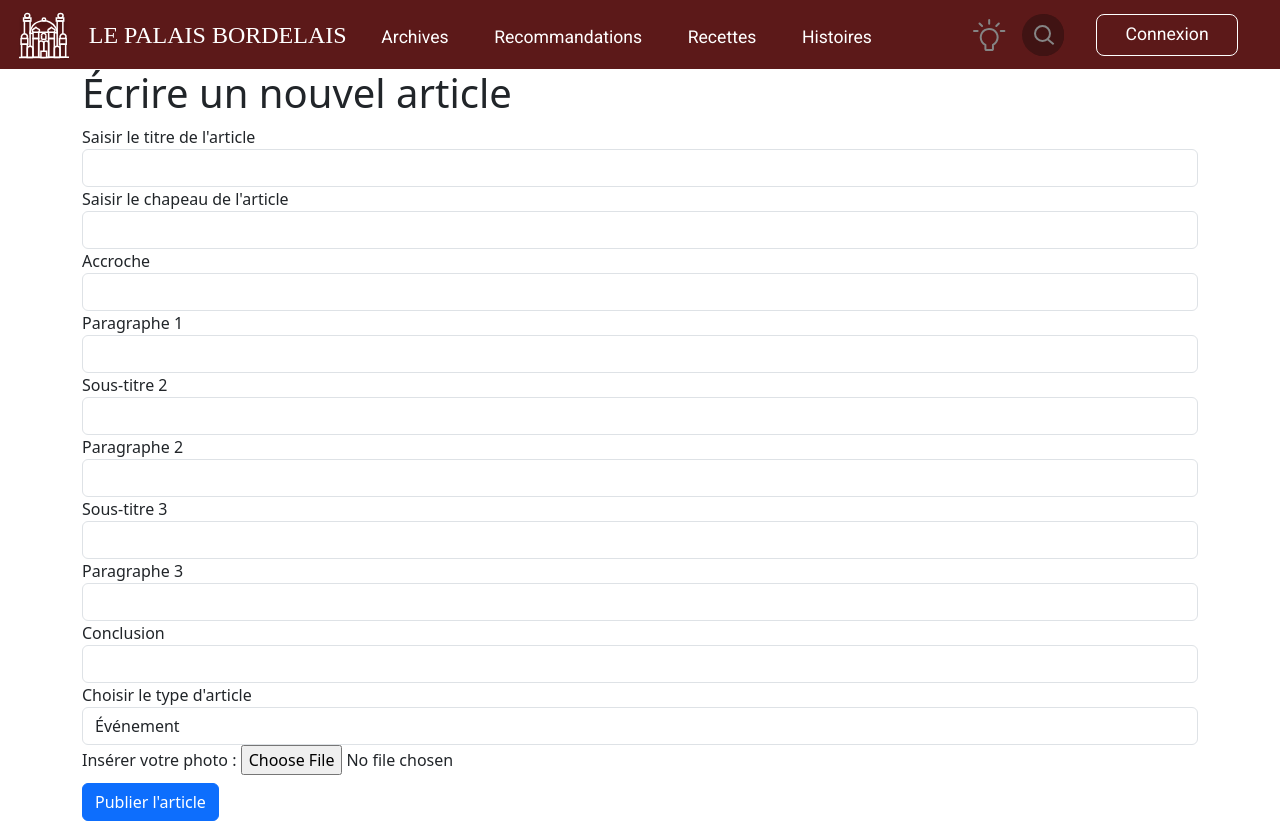
After one commit to ImSakushi/LePalaisBordelais, a PHP site: page /views/backend/articles/create.php in a window 1280 px wide. The commit adds this page. Run offline with PHP 8.4, Linux system fonts and the light colour scheme; a stand-in replaces the project's code that opens the database connection; some libraries are stand-ins or nearby versions; some web fonts are replaced.

Commit message:
ajout de l'écriture d'article

```diff
--- a/header.php
+++ b/header.php
@@ -8,10 +8,10 @@
     <link href="https://cdn.jsdelivr.net/npm/bootstrap@5.3.0-alpha1/dist/css/bootstrap.min.css" rel="stylesheet" integrity="sha384-GLhlTQ8iRABdZLl6O3oVMWSktQOp6b7In1Zl3/Jr59b6EGGoI1aFkw7cmDA6j6gD" crossorigin="anonymous">
     <script src="https://cdn.jsdelivr.net/npm/bootstrap@5.3.0-alpha1/dist/js/bootstrap.bundle.min.js" integrity="sha384-w76AqPfDkMBDXo30jS1Sgez6pr3x5MlQ1ZAGC+nuZB+EYdgRZgiwxhTBTkF7CXvN" crossorigin="anonymous" defer></script>
     <!-- Load CSS -->
-    <link rel="stylesheet" href="source/css/style.css">
-    <link rel="stylesheet" href="source/css/reset.css">
+    <link rel="stylesheet" href="/source/css/style.css">
+    <link rel="stylesheet" href="/source/css/reset.css">
     <!-- Load JS scripts -->
-    <script src="source/js/script.js" defer></script>
+    <script src="/source/js/script.js" defer></script>
 </head>
 <?php
 //load config
@@ -22,7 +22,7 @@ require_once 'config.php';
 <body>
 <header>
         <div class="leftheader">
-          <img src="source/images/logo.svg" alt="logo du palais bordelais" class="logo">
+          <img src="/source/images/logo.svg" alt="logo du palais bordelais" class="logo">
           <div class="textleftheader">
             <a href="/index.php" class="headertitre">LE PALAIS BORDELAIS</a>
             <a href="/views/backend/dashboard.php" class="headertext">Archives</a>
@@ -34,12 +34,12 @@ require_once 'config.php';
         <div class="button-emplacement">
             <div class="dark-mode-container">
                 <button type="button" class="btn-dark-mode">
-                    <img src="source/images/ampoule-off.svg" id="ampoule" alt="ampoule dark mode">
+                    <img src="/source/images/ampoule-off.svg" id="ampoule" alt="ampoule dark mode">
                 </button>
             </div>
             <div class="search-container">
                 <button type="button" class="btn-search">
-                  <img src="source/images/Recherche.svg" alt="bouton recherche" style="width: 2.625rem; height: 2.625rem; object-fit: cover;">
+                  <img src="/source/images/Recherche.svg" alt="bouton recherche" style="width: 2.625rem; height: 2.625rem; object-fit: cover;">
                 </button>
                 <input type="text" class="search-bar">
               </div>
--- a/source/js/script.js
+++ b/source/js/script.js
@@ -1,20 +1,18 @@
 const cards = document.querySelectorAll('.card.border-0');
-
-cards[0].addEventListener('click', function(e) {
-  e.preventDefault();
-  window.open('https://www.youtube.com/', '_blank');
-});
-
-cards[1].addEventListener('click', function(e) {
-  e.preventDefault();
-  window.open('https://www.google.com/', '_blank');
-});
-
 const searchBtn = document.querySelector('.btn-search');
 const searchBar = document.querySelector('.search-bar');
 const ampouleBtn = document.querySelector('.dark-mode-container');
 const footer = document.querySelector('footer');
 const ampouleImg = document.querySelector('#ampoule');
+
+cards[0].addEventListener('click', function(e) {
+  window.open('https://www.youtube.com/', '_blank');
+});
+
+cards[1].addEventListener('click', function(e) {
+  window.open('https://www.google.com/', '_blank');
+});
+
 
 searchBtn.addEventListener('click', function() {
   searchBar.classList.toggle('active');
@@ -23,10 +21,10 @@ searchBtn.addEventListener('click', function() {
 
 
 ampouleBtn.addEventListener('click', function() {
-  if (ampouleImg.getAttribute("src") == "source/images/ampoule-off.svg") {
-    ampouleImg.setAttribute("src", "source/images/ampoule-on.svg");
+  if (ampouleImg.getAttribute("src") == "../../source/images/ampoule-off.svg") {
+    ampouleImg.setAttribute("src", "../../source/images/ampoule-on.svg");
   } else {
-    ampouleImg.setAttribute("src", "source/images/ampoule-off.svg");
+    ampouleImg.setAttribute("src", "../../source/images/ampoule-off.svg");
   }
   document.body.classList.toggle('dark-mode');
   footer.classList.toggle('dark-mode');
--- /dev/null
+++ b/views/backend/articles/create.php
@@ -0,0 +1,68 @@
+<?php
+include '../../../header.php';
+
+?>
+
+<!--Bootstrap form to create a new status-->
+<div class="container">
+    <div class="row">
+        <div class="col-md-12">
+            <h1>Écrire un nouvel article</h1>
+        </div>
+        <div class="col-md-12">
+            <!--Form to create a new status-->
+            <form action="<?php echo ROOT_URL . '/api/articles/create.php' ?>" method="post">
+                <div class="form-group">
+                    <label for="libTitrArt">Saisir le titre de l'article</label>
+                    <input id="libTitrArt" class="form-control" type="text" name="libTitrArt">
+                </div>
+                <div class="form-group">
+                    <label for="libChapoArt">Saisir le chapeau de l'article</label>
+                    <input id="libChapoArt" class="form-control" type="text" name="libChapoArt">
+                </div>
+                <div class="form-group">
+                    <label for="libAccrochArt">Accroche</label>
+                    <input id="libAccrochArt" class="form-control" type="text" name="libAccrochArt">
+                </div>
+                <div class="form-group">
+                    <label for="parag1Art">Paragraphe 1</label>
+                    <input id="parag1Art" class="form-control" type="text" name="parag1Art">
+                </div>
+                <div class="form-group">
+                    <label for="libSsTitr1Art">Sous-titre 2</label>
+                    <input id="libSsTitr1Art" class="form-control" type="text" name="libSsTitr1Art">
+                </div>
+                <div class="form-group">
+                    <label for="parag2Art">Paragraphe 2</label>
+                    <input id="parag2Art" class="form-control" type="text" name="parag2Art">
+                </div>
+                <div class="form-group">
+                    <label for="libSsTitr2Art">Sous-titre 3</label>
+                    <input id="libSsTitr2Art" class="form-control" type="text" name="libSsTitr2Art">
+                </div>
+                <div class="form-group">
+                    <label for="parag3Art">Paragraphe 3</label>
+                    <input id="parag3Art" class="form-control" type="text" name="parag3Art">
+                </div>
+                <div class="form-group">
+                    <label for="libConclArt">Conclusion</label>
+                    <input id="libConclArt" class="form-control" type="text" name="libConclArt">
+                </div>
+                <div class="form-group">
+                    <label for="article_choice">Choisir le type d'article</label>
+                    <select id="numThem" class="form-control" type="text" name="numThem">
+                        <option value="1">Événement</option>
+                        <option value="2">Acteur-clé</option>
+                    </select>
+                </div>
+                <div class="form-group">
+                    <label for="urlPhotArt">Insérer votre photo :</label>
+                    <input type="file" id="urlPhotArt" name="photo-article">
+                </div>
+                <div class="form-group mt-2">
+                    <button type="submit" class="btn btn-primary color-5C1919">Publier l'article</button>
+                </div>
+            </form>
+        </div>
+    </div>
+</div>
--- a/views/backend/status/delete.php
+++ b/views/backend/status/delete.php
@@ -7,7 +7,6 @@
     exit();
 } */
 
-echo $_GET['numStat'];
 include '../../../header.php';
 
 $numStat = $_GET['numStat'];
```
Also changed, not shown: api/articles/create.php (+28 -0 lines), api/articles/delete.php (added, +8 -0 lines), testheaderbootstrap.php (added, +24 -0 lines), views/backend/articles/delete.php (added, +36 -0 lines), views/backend/articles/list.php (added, +45 -0 lines), views/backend/dashboard.php (+4 -4 lines), footer.php (line endings or trailing spaces), index.php (line endings or trailing spaces).
